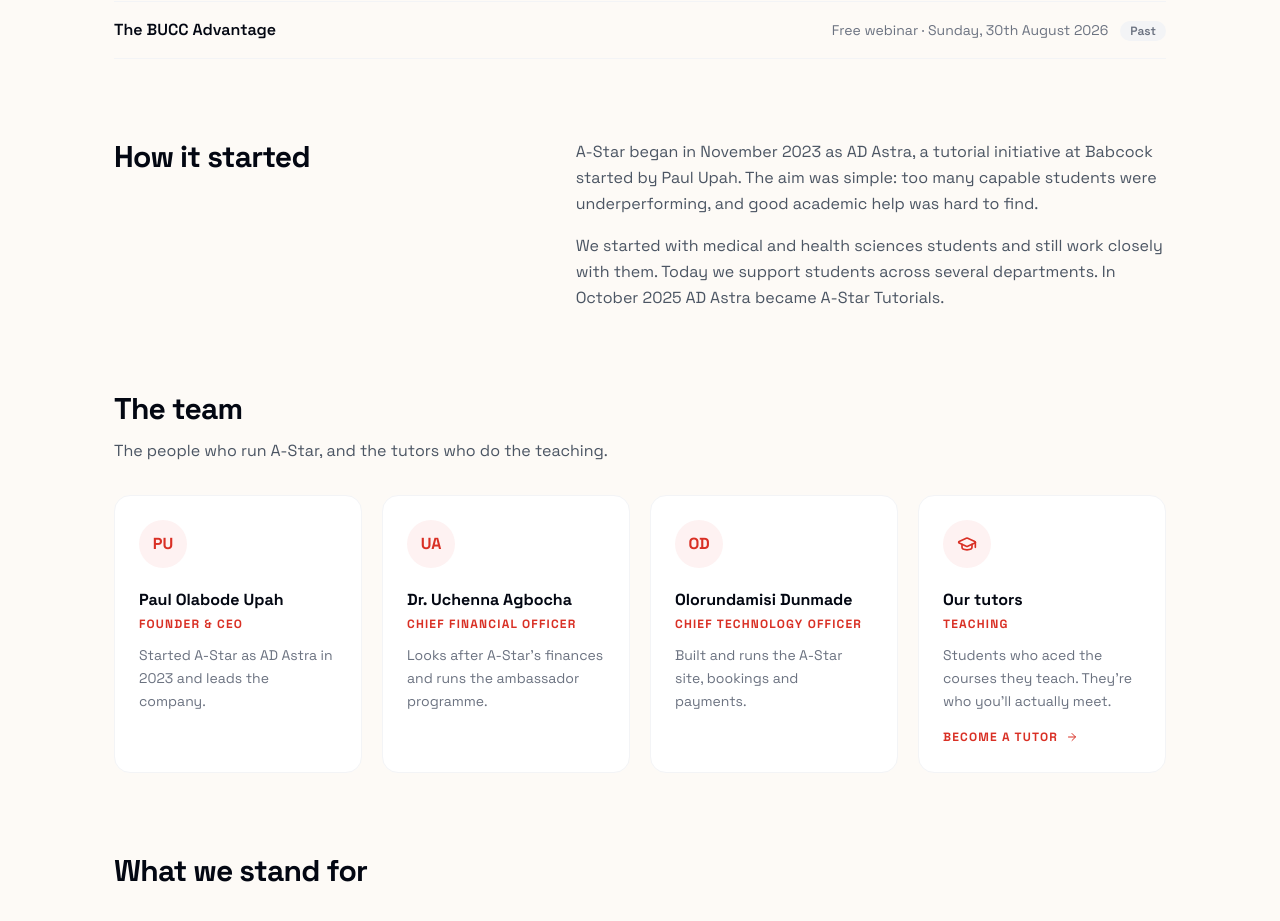
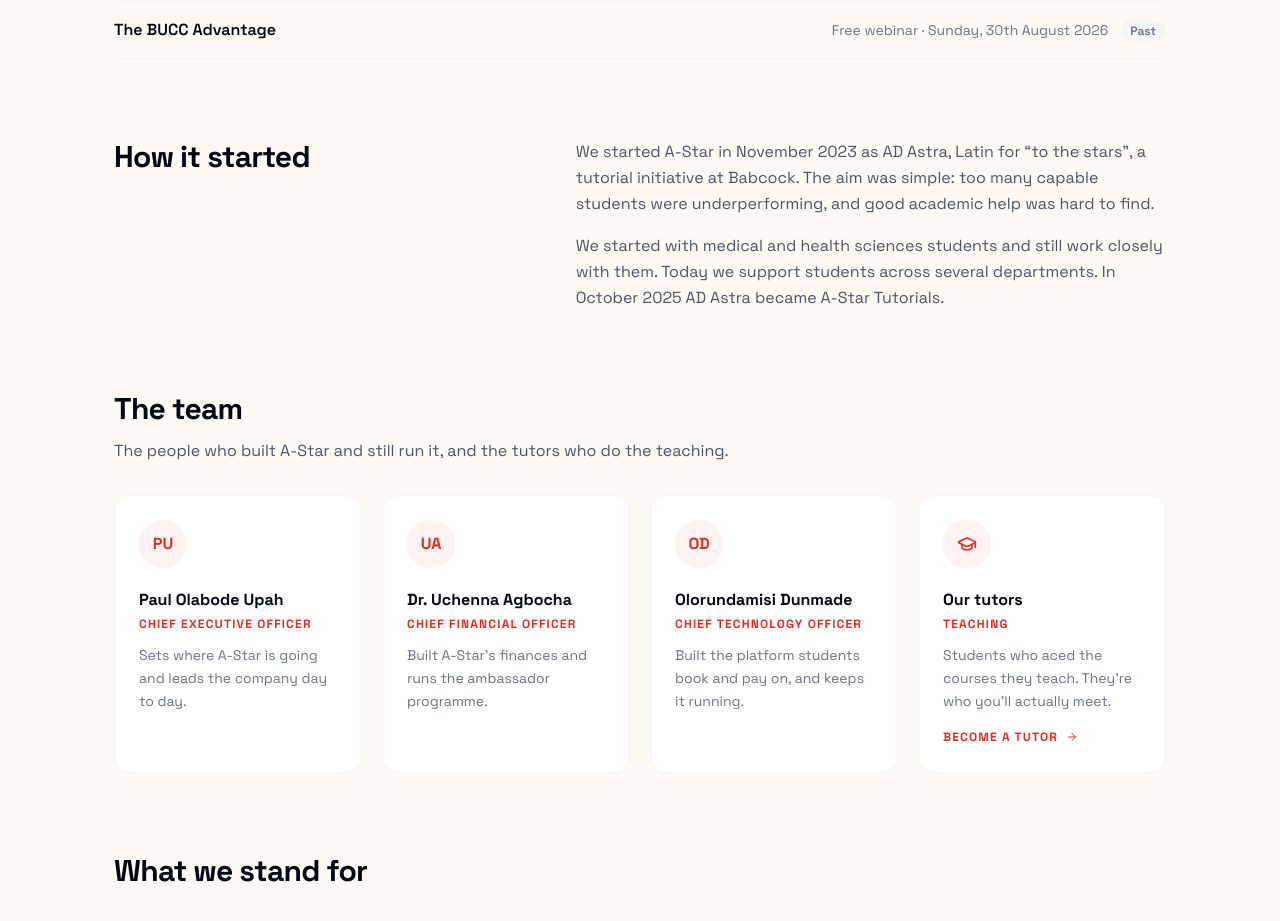
Before and after one commit to astartutorials/astutorials-v1, a Next.js app: page /about in a window 1280 px wide. Shown: the part 1640-2561 px from the top of the page. Built offline with nearby package versions, Linux system fonts and the light colour scheme; no server answers.

Commit message:
about: team framing, name meaning, full CEO title

```diff
--- a/app/about/page.tsx
+++ b/app/about/page.tsx
@@ -44,18 +44,18 @@ const values = [
 const team = [
   {
     name: "Paul Olabode Upah",
-    role: "Founder & CEO",
-    does: "Started A-Star as AD Astra in 2023 and leads the company.",
+    role: "Chief Executive Officer",
+    does: "Sets where A-Star is going and leads the company day to day.",
   },
   {
     name: "Dr. Uchenna Agbocha",
     role: "Chief Financial Officer",
-    does: "Looks after A-Star's finances and runs the ambassador programme.",
+    does: "Built A-Star's finances and runs the ambassador programme.",
   },
   {
     name: "Olorundamisi Dunmade",
     role: "Chief Technology Officer",
-    does: "Built and runs the A-Star site, bookings and payments.",
+    does: "Built the platform students book and pay on, and keeps it running.",
   },
 ];
 
@@ -162,9 +162,9 @@ export default function AboutPage() {
         <h2 className="text-2xl md:text-3xl font-bold tracking-tight text-fg-strong">How it started</h2>
         <div className="space-y-4 text-fg-muted leading-relaxed">
           <p>
-            A-Star began in November 2023 as AD Astra, a tutorial initiative at Babcock started by
-            Paul Upah. The aim was simple: too many capable students were underperforming, and good
-            academic help was hard to find.
+            We started A-Star in November 2023 as AD Astra, Latin for &ldquo;to the stars&rdquo;, a
+            tutorial initiative at Babcock. The aim was simple: too many capable students were
+            underperforming, and good academic help was hard to find.
           </p>
           <p>
             We started with medical and health sciences students and still work closely with them.
@@ -178,7 +178,7 @@ export default function AboutPage() {
       <section className="max-w-[1100px] mx-auto px-6 mt-16 md:mt-20">
         <h2 className="text-2xl md:text-3xl font-bold tracking-tight text-fg-strong">The team</h2>
         <p className="mt-3 text-fg-muted max-w-2xl">
-          The people who run A-Star, and the tutors who do the teaching.
+          The people who built A-Star and still run it, and the tutors who do the teaching.
         </p>
         <div className="mt-8 grid grid-cols-1 sm:grid-cols-2 lg:grid-cols-4 gap-5">
           {team.map(({ name, role, does }) => (
```
